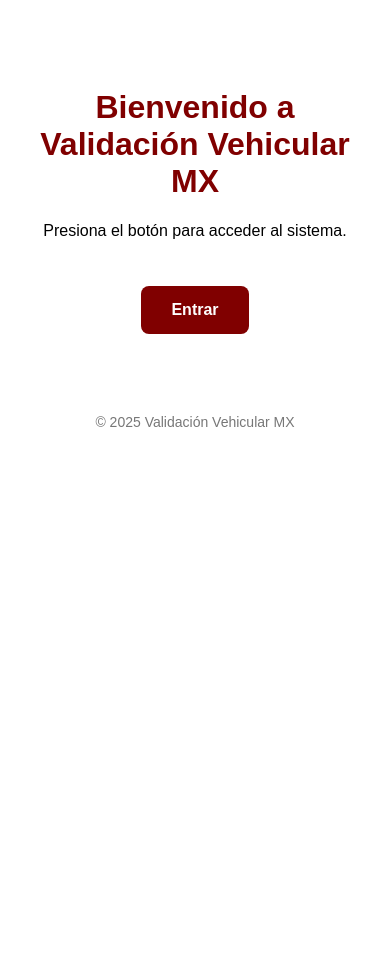
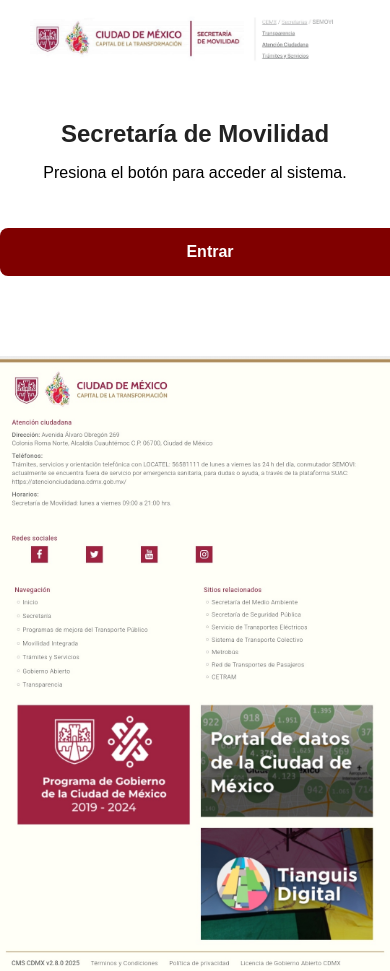
Before and after one commit to Gsr1989/registro-vehiculos, a Python web app: template templates/index.html in a window 390 px wide. Before the commit the page ends 427 px from the top, so only its background shows below. Run offline with Jinja, Linux system fonts and the light colour scheme; the template is opened without the code that fills it, so the values that code supplies are empty.

Commit message:
Update index.html

```diff
--- a/templates/index.html
+++ b/templates/index.html
@@ -3,15 +3,27 @@
 <head>
     <meta charset="UTF-8">
     <title>Validación Vehicular MX</title>
+    <meta name="viewport" content="width=device-width, initial-scale=1.0">
     <style>
         body {
             background-color: #ffffff;
             font-family: Arial, sans-serif;
+            margin: 0;
             text-align: center;
-            padding: 60px 20px;
+        }
+        header {
+            display: flex;
+            justify-content: space-between;
+            align-items: center;
+            padding: 10px 30px;
+        }
+        header img {
+            height: 80px;
         }
         h1 {
-            color: #800000;
+            margin-top: 40px;
+            font-size: 28px;
+            color: #222;
         }
         a {
             text-decoration: none;
@@ -25,19 +37,39 @@
         }
         footer {
             margin-top: 80px;
-            color: #777;
-            font-size: 14px;
+            width: 100%;
+        }
+        footer img {
+            width: 100%;
+            display: block;
+        }
+        @media (max-width: 600px) {
+            header img {
+                height: 60px;
+            }
+            h1 {
+                font-size: 24px;
+            }
+            a {
+                width: 100%;
+                padding: 15px;
+            }
         }
     </style>
 </head>
 <body>
 
-    <h1>Bienvenido a Validación Vehicular MX</h1>
+    <header>
+        <img src="{{ url_for('static', filename='logo.png') }}" alt="Logo">
+        <img src="{{ url_for('static', filename='sub_logo.png') }}" alt="Sub Logo">
+    </header>
+
+    <h1>Secretaría de Movilidad</h1>
     <p>Presiona el botón para acceder al sistema.</p>
     <a href="{{ url_for('login') }}">Entrar</a>
 
     <footer>
-        &copy; 2025 Validación Vehicular MX
+        <img src="{{ url_for('static', filename='footer.png') }}" alt="Footer">
     </footer>
 
 </body>
```
